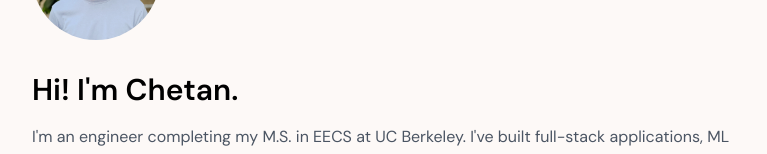
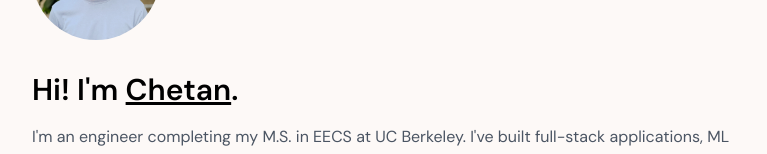
Before and after one commit to c-goenka/personal-website, a Next.js app: page / in a window 1280 px wide. Shown: the part 168-322 px from the top of the page, without its empty margins (256-1023 px from the left). Built offline with nearby package versions, Linux system fonts and the light colour scheme.

Commit message:
added fun website link

```diff
--- a/src/app/page.tsx
+++ b/src/app/page.tsx
@@ -39,7 +39,9 @@ export default function Home() {
 
             {/* Name */}
             <div className="mb-8">
-                <h1 className="text-3xl font-semibold mb-4">Hi! I&apos;m Chetan.</h1>
+                <h1 className="text-3xl font-semibold mb-4">
+                    Hi! I&apos;m <a href="https://cgoenka.mmm.page/me" target="_blank" rel="noopener noreferrer" className="underline">Chetan</a>.
+                </h1>
                 <p className="text-muted leading-relaxed">
                     I&apos;m an engineer completing my M.S. in EECS at UC Berkeley. I&apos;ve built full-stack applications, ML and RL systems, and compilers. I&apos;m currently building tools that help developers work more effectively with AI coding agents.
                 </p>
```
